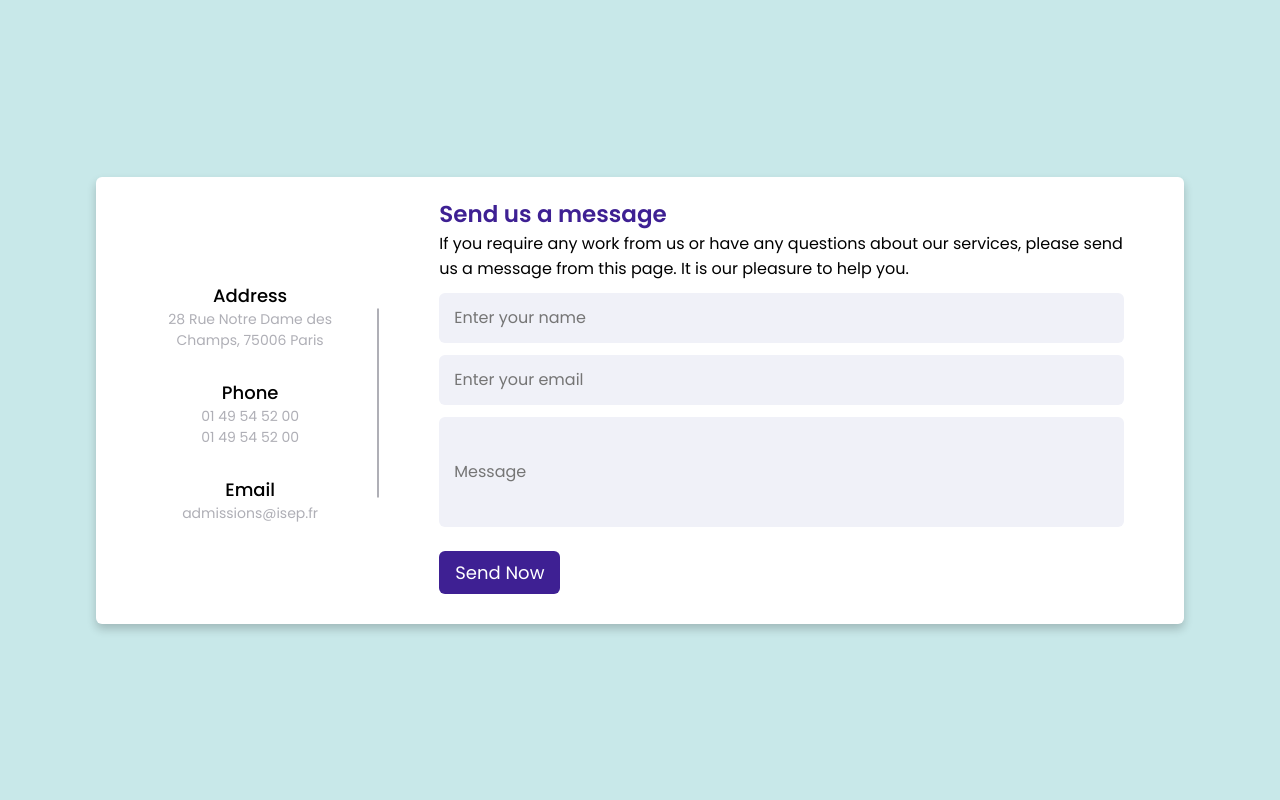
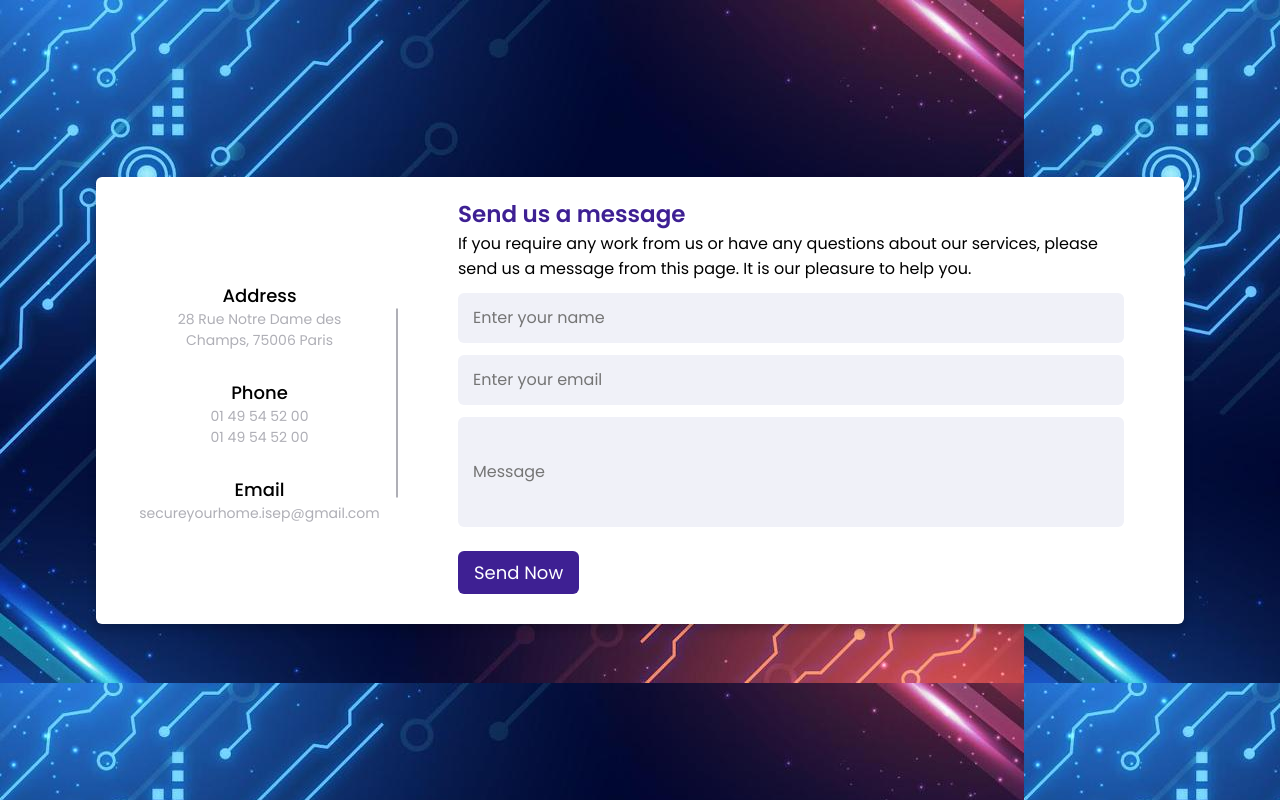
Before and after one commit to Elnaf/Secure-Your-Home, a PHP site: the page made by Contact us.html in a window 1280 px wide. Run offline with PHP 8.4, Linux system fonts and the light colour scheme.

Commit message:
change background image and email id

```diff
--- a/Contact us.html
+++ b/Contact us.html
@@ -29,7 +29,7 @@
         <div class="email details">
           <i class="fas fa-envelope"></i>
           <div class="topic">Email</div>
-          <div class="text-one">admissions@isep.fr</div>
+          <div class="text-one">secureyourhome.isep@gmail.com</div>
           <div class="text-two"></div>
         </div>
       </div>
--- a/contactus.css
+++ b/contactus.css
@@ -10,6 +10,7 @@ body{
   min-height: 100vh;
   width: 100%;
   background: #c8e8e9;
+  background-image:url("About\ Us\ BG.jpeg");
   display: flex;
   align-items: center;
   justify-content: center;
```
